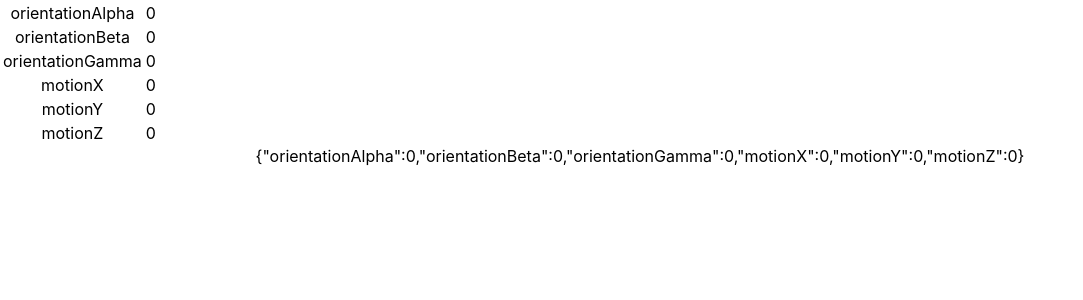
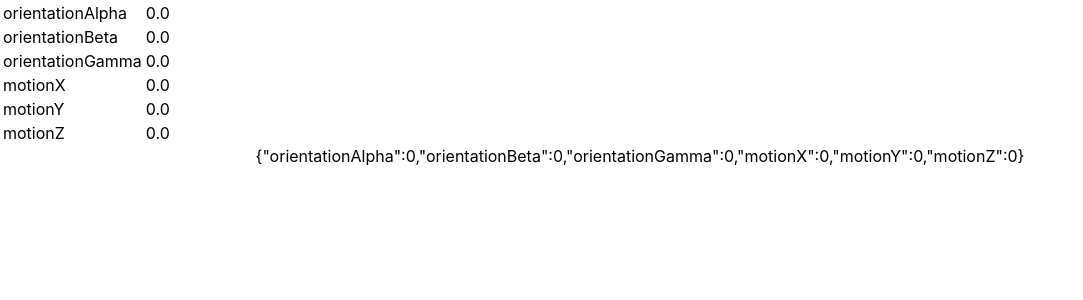
Before and after one commit to momosetkn/togi_check, a React (Create React App) app: page / in a window 1280 px wide. Shown: the top 300 px of the page, without its empty margins (0-1083 px from the left). Built offline with nearby package versions, Linux system fonts and the light colour scheme.

Commit message:
Fix appearance

```diff
--- a/src/App.css
+++ b/src/App.css
@@ -28,6 +28,10 @@
   color: #61dafb;
 }
 
+.value-table td{
+  text-align:left;
+}
+
 @keyframes App-logo-spin {
   from {
     transform: rotate(0deg);
--- a/src/App.tsx
+++ b/src/App.tsx
@@ -46,30 +46,30 @@ function App() {
 
   return (
     <div className="App">
-      <table>
+      <table className="value-table">
         <tr>
           <td>orientationAlpha</td>
-          <td>{state.orientationAlpha}</td>
+          <td>{state.orientationAlpha.toFixed(1)}</td>
         </tr>
         <tr>
           <td>orientationBeta</td>
-          <td>{state.orientationBeta}</td>
+          <td>{state.orientationBeta.toFixed(1)}</td>
         </tr>
         <tr>
           <td>orientationGamma</td>
-          <td>{state.orientationGamma}</td>
+          <td>{state.orientationGamma.toFixed(1)}</td>
         </tr>
         <tr>
           <td>motionX</td>
-          <td>{state.motionX}</td>
+          <td>{state.motionX.toFixed(1)}</td>
         </tr>
         <tr>
           <td>motionY</td>
-          <td>{state.motionY}</td>
+          <td>{state.motionY.toFixed(1)}</td>
         </tr>
         <tr>
           <td>motionZ</td>
-          <td>{state.motionZ}</td>
+          <td>{state.motionZ.toFixed(1)}</td>
         </tr>
       </table>
       {JSON.stringify(state)}
```
